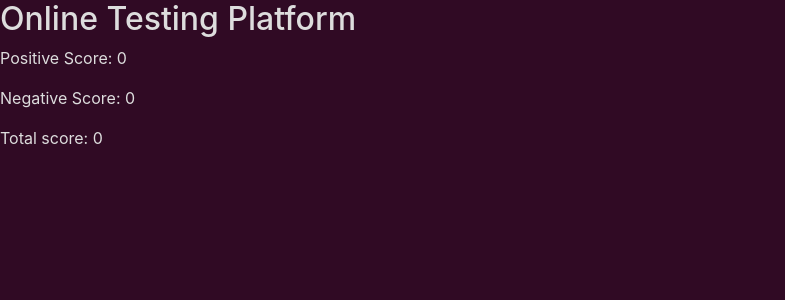
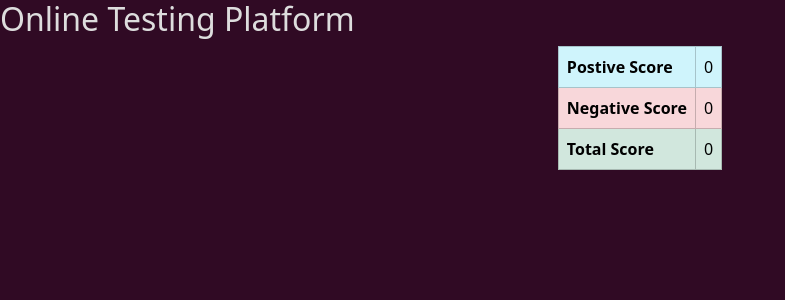
Before and after one commit to Nikhil-Satish/TRINIT_AngryNerds_DEV, a React (Create React App) app: page / in a window 1280 px wide. Both pictures are taken after a click on the button "Submit". Shown: the top 300 px of the page, without its empty margins (0-785 px from the left). Built offline with nearby package versions, Linux system fonts and the light colour scheme.

Commit message:
Analytics page design

```diff
--- a/src/Analysis.js
+++ b/src/Analysis.js
@@ -42,13 +42,25 @@ function Analysis(props){
       }, []);
 
     return(
-        <div>
-            {/* <p>No. of questions answered correctly={correctly_ans}</p>
-            <p>No. of questions answered incorrectly={incorrectly_ans}</p>
-            <p>No. of questions not answered={unatt}</p> */}
-            <p>Positive Score: {correctly_ans*4}</p>
-            <p>Negative Score: {incorrectly_ans*-1}</p>
-            <p>Total score: {correctly_ans*4-incorrectly_ans*1}</p>
+        <div className="container table-responsive">
+            <table className="mx-auto table w-auto table-bordered">
+                <tbody>
+                    <tr className="table-info">
+                        <th scope="row">Postive Score</th>
+                        <td>{correctly_ans*4}</td>
+                    </tr>
+
+                    <tr className="table-danger">
+                        <th scope="row">Negative Score</th>
+                        <td>{incorrectly_ans*-1}</td>
+                    </tr>
+
+                    <tr className="table-success">
+                        <th scope="row">Total Score</th>
+                        <td>{correctly_ans*4-incorrectly_ans}</td>
+                    </tr>
+                </tbody>
+            </table>
         </div>
     )
 }
--- a/src/TestInterface.js
+++ b/src/TestInterface.js
@@ -136,8 +136,9 @@ function TestInterface(){
                                                           checked={selected_value === optionIndex}
                                                           onChange={()=>handleRadioChange(optionIndex)}
                                                       />
-                                                  {option}
-                                                  {/* </label> */}
+                                                  <label for={optionIndex}>
+                                                      {option}
+                                                  </label>
                                               </li>
                                               ))}
                                           </ul>
@@ -162,8 +163,6 @@ function TestInterface(){
             }
             {submitted && <Analysis anslist={answers_entered} />}
         </div>
-
-
     )
 }
 
--- a/src/index.js
+++ b/src/index.js
@@ -1,8 +1,6 @@
 import React from 'react';
 import ReactDOM from 'react-dom/client';
-import './index.css';
 import App from './App';
-import reportWebVitals from './reportWebVitals';
 
 const root = ReactDOM.createRoot(document.getElementById('root'));
 root.render(
@@ -10,8 +8,3 @@ root.render(
     <App />
   </React.StrictMode>
 );
-
-// If you want to start measuring performance in your app, pass a function
-// to log results (for example: reportWebVitals(console.log))
-// or send to an analytics endpoint. Learn more: https://bit.ly/CRA-vitals
-reportWebVitals();
```
Also changed, not shown: src/design/Analysis.css (added).
